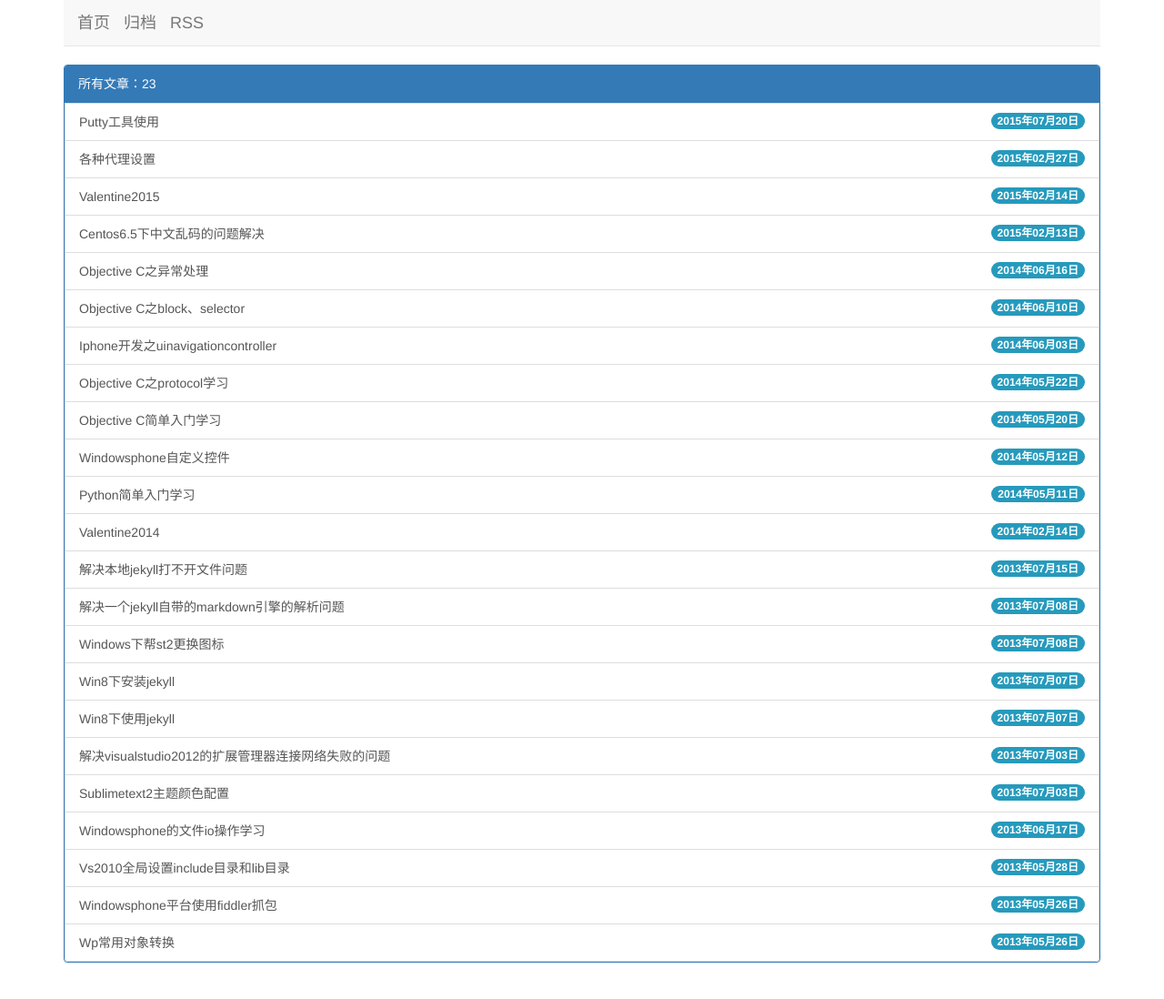
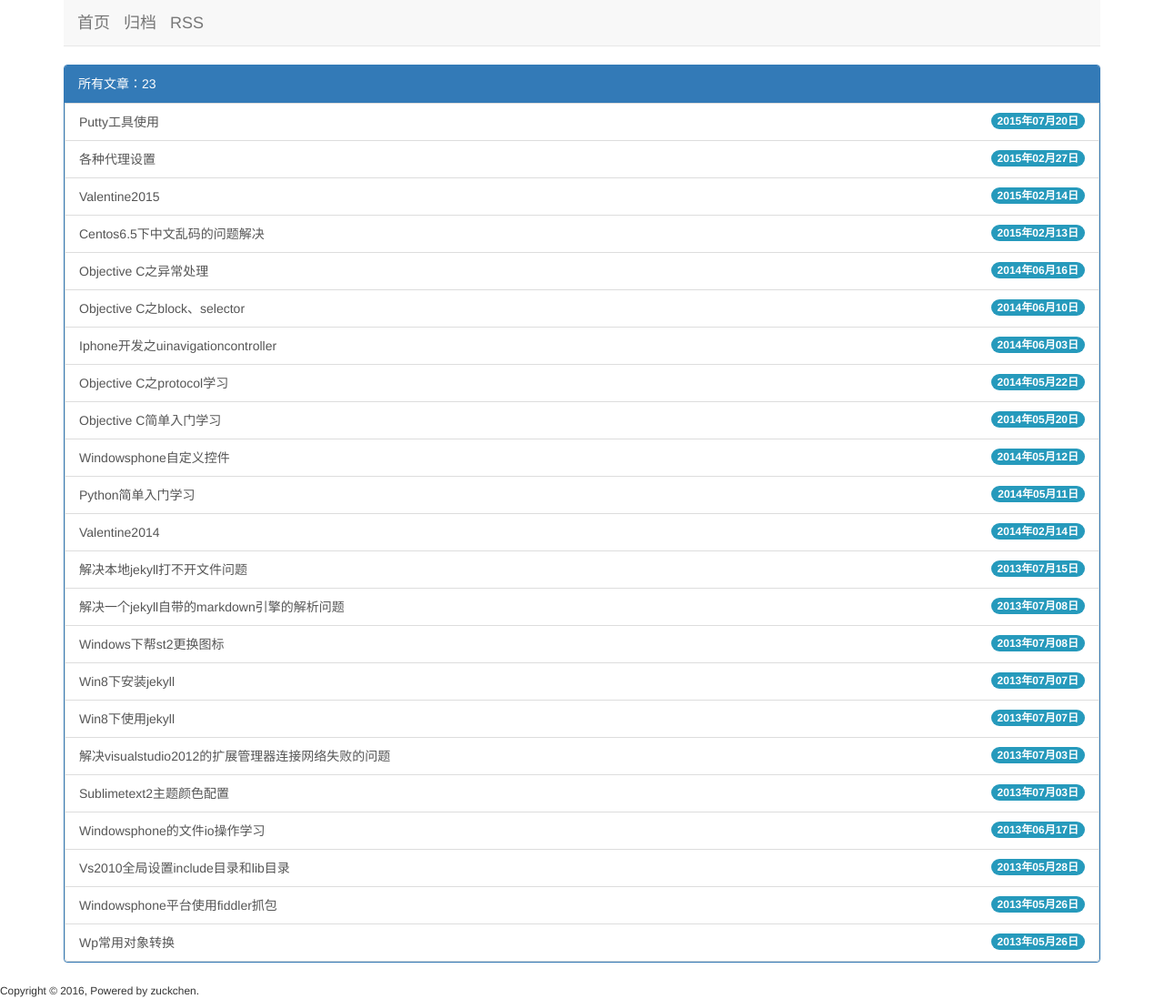
Before and after one commit to amazingmanthere/zuckblog-bootstrap, a Jekyll site: the page built from index.html, in a window 1280 px wide. Shown: the whole page at 91% size. Built offline with Jekyll 4.4.1, drawn with Linux system fonts in a browser that asks for light colours; Markdown is read by kramdown in place of the engine named in the settings; the list of posts is cut into pages by our own code.

Commit message:
add copyright

```diff
--- a/_includes/header.html
+++ b/_includes/header.html
@@ -1,6 +1,6 @@
 <meta charset="utf-8">
 <meta http-equiv="X-UA-Compatible" content="IE=edge">
-<meta name="viewport" content="width=device-width, initial-scale=1, user-scalable=0"">
+<meta name="viewport" content="width=device-width, initial-scale=1, user-scalable=0">
 <title>{{ site.title }}</title>
 <link href="{{ site.relativeurl }}/assets/css/bootstrap.min.css" rel="stylesheet">
 <link href="{{ site.relativeurl }}/assets/css/blog.css" rel="stylesheet">
--- a/_layouts/default.html
+++ b/_layouts/default.html
@@ -23,6 +23,12 @@
         </div>
         {{ content }}
     </div>
+
+    <footer>
+        <small>Copyright &copy; 2016, Powered by zuckchen.</small>
+        <br>
+    </footer>
+
     {% include footer.html %}
 </body>
 
```
